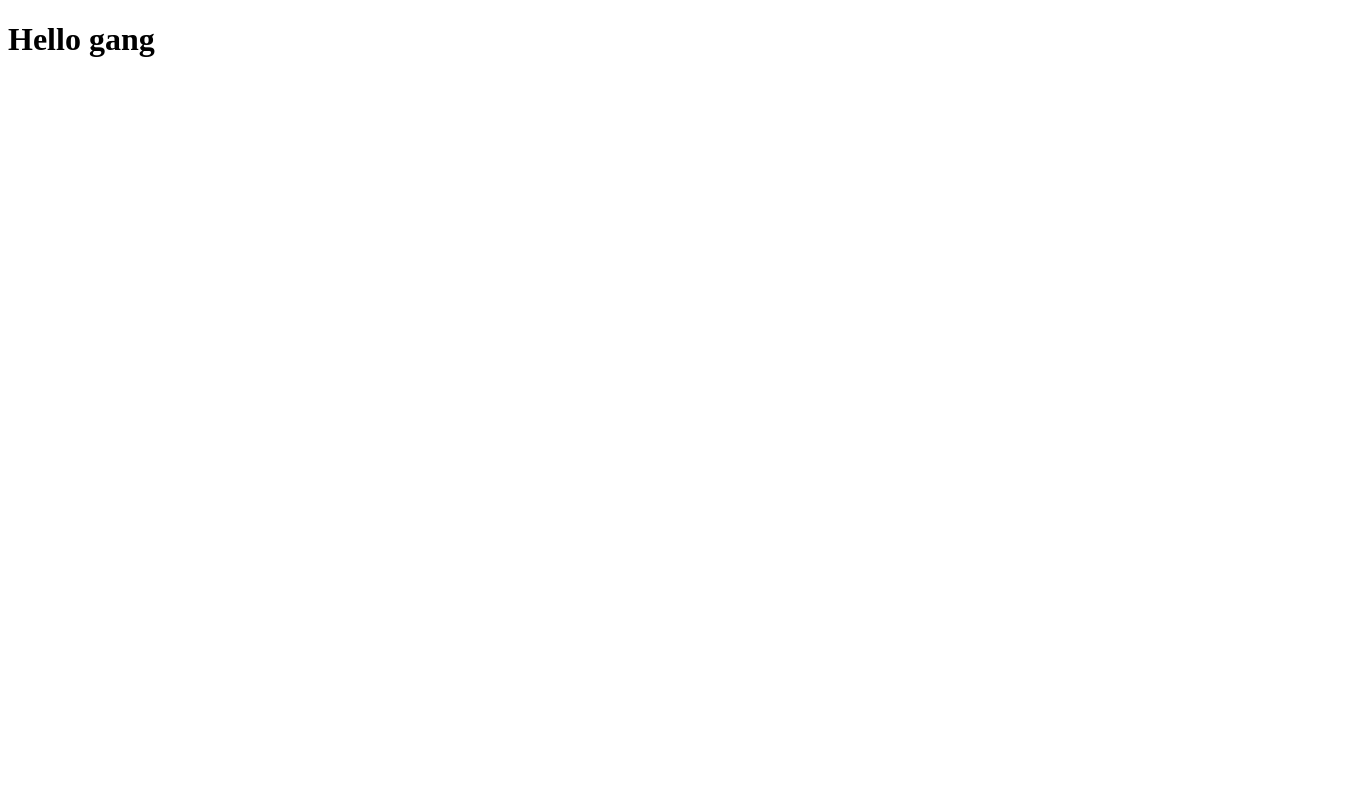
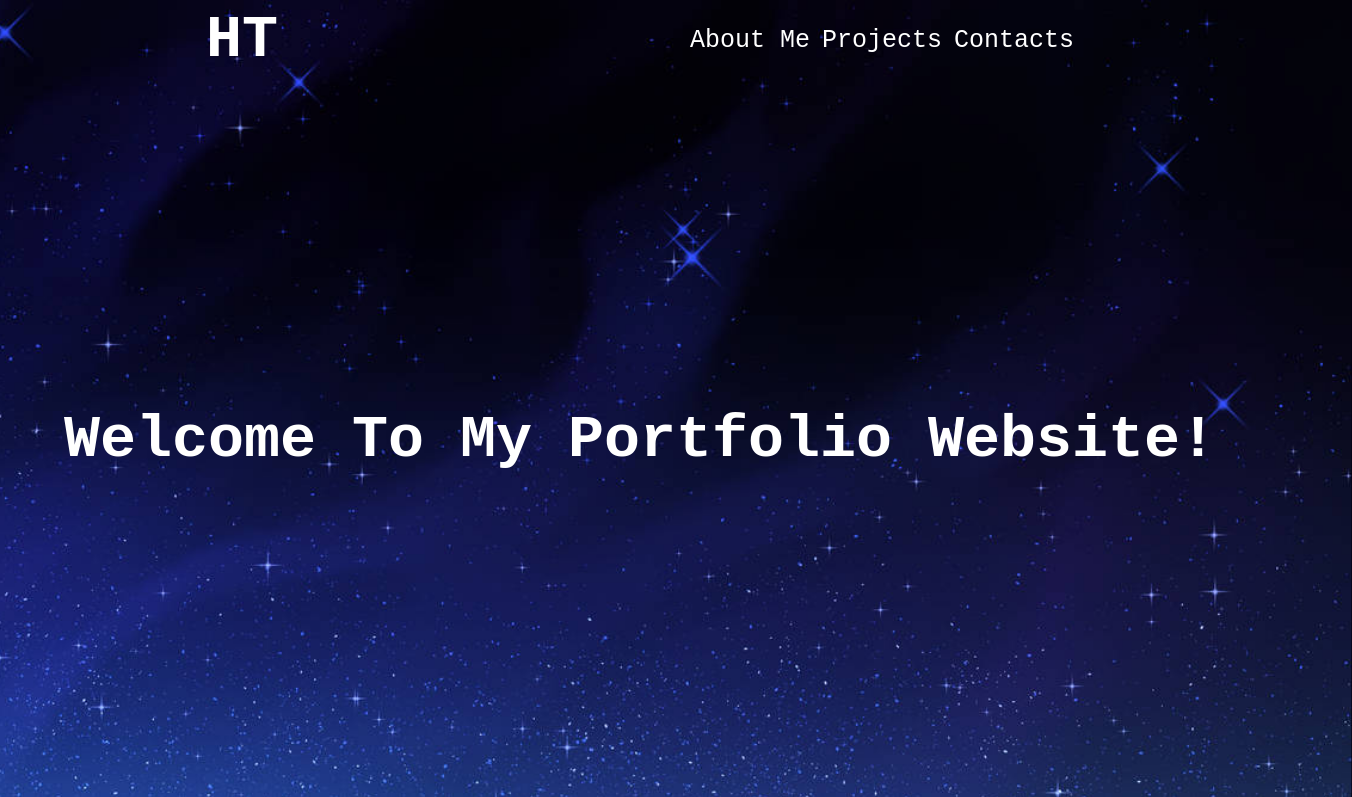
Before and after one commit to Heang-Tong/Portfolio-Website, a plain HTML site: page index.html in a window 1280 px wide. Shown: the top 797 px of the page, 1352 px wide, since content can reach past the window. Drawn offline with Linux system fonts and the light colour scheme.

Commit message:
first design

```diff
--- /dev/null
+++ b/index.css
@@ -0,0 +1,64 @@
+body {
+    margin: 0;
+    background-color: #020011;
+    font-family: 'Courier New', Courier, monospace;
+}
+
+.bg-image {
+    position: absolute;
+    transform: translate(-50%, -50%);
+    min-width: 100%;
+    min-height: 100%;
+    top: 50%;
+    left: 50%;
+    z-index: -1;
+}
+
+.header {
+    display: flex;
+    justify-content: space-around;
+    align-items: center;
+    width: 100%;
+    height: 80px;
+}
+.header a {
+    color: white;
+    font-size: 30px;
+    transition: 0.7s ease-in;
+}
+.header a:hover {
+    cursor: pointer;
+    color: #999;
+    text-decoration: underline;
+}
+
+.header div {
+    display: flex;
+    justify-content: space-between;
+    width: 30%;
+}
+.header div a {
+    font-size: 25px;
+}
+
+
+.banner {
+    display: flex;
+    justify-content: center;
+    align-items: center;
+    width: 100%;
+    height: calc(100vh - 80px);
+}
+.banner h1 {
+    color: white;
+    font-size: 60px;
+}
+
+.projects {
+    display: flex;
+    flex-direction: column;
+    align-items: center;
+    width: 100%;
+    height: 600px;
+    background-color: red;
+}
--- a/index.html
+++ b/index.html
@@ -4,8 +4,36 @@
     <meta charset="UTF-8">
     <meta name="viewport" content="width=device-width, initial-scale=1.0">
     <title>Document</title>
+    <link rel="stylesheet" href="index.css">
 </head>
 <body>
-    <h1>Hello gang</h1>
+    <!-- div for header and banner -->
+    <div>
+        <img class="bg-image" src="./images/space-background.jpg">
+        <div class="header">
+            <a><h1>HT</h1></a>
+            <div>
+                <a>About Me</a>
+                <a>Projects</a>
+                <a>Contacts</a>
+            </div>
+        </div>
+
+        <div class="banner">
+            <h1>Welcome To My Portfolio Website!</h1>
+        </div>
+    </div>
+
+    <div class="about">
+
+    </div>
+
+    <div class="projects">
+        <h1>Projects</h1>
+    </div>
+
+    <div class="contacts">
+
+    </div>
 </body>
 </html>
```
Also changed, not shown: images/space-background.jpg (added).
